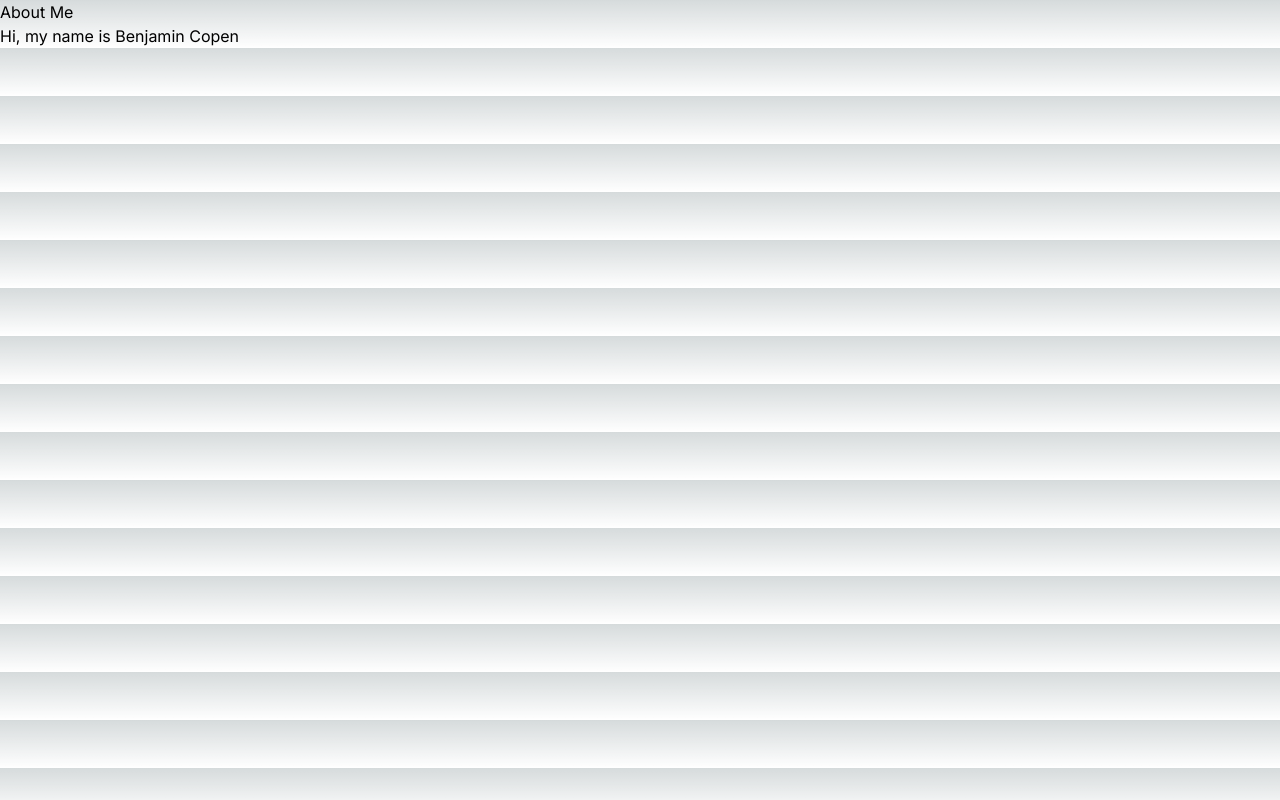
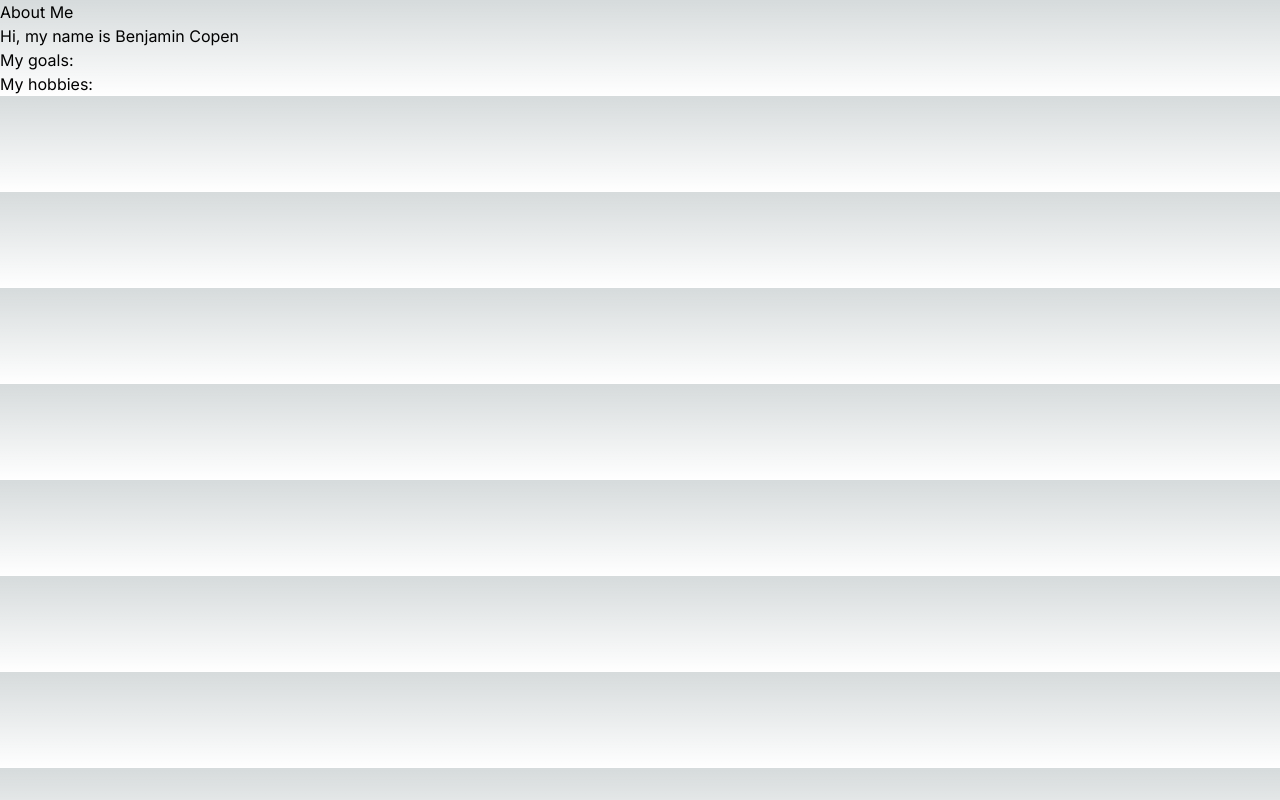
Before and after one commit to pinjster/Portfolio_Site, a Next.js app: page /about in a window 1280 px wide. Built offline with nearby package versions, Linux system fonts and the light colour scheme.

Commit message:
goals and hobbies in about me page

```diff
--- a/app/about/page.tsx
+++ b/app/about/page.tsx
@@ -3,6 +3,8 @@ export default function page() {
         <div>
             <h1>About Me</h1>
             <p>Hi, my name is Benjamin Copen</p>
+            <p>My goals:</p>
+            <p>My hobbies:</p>
         </div>
     )
 };
```
